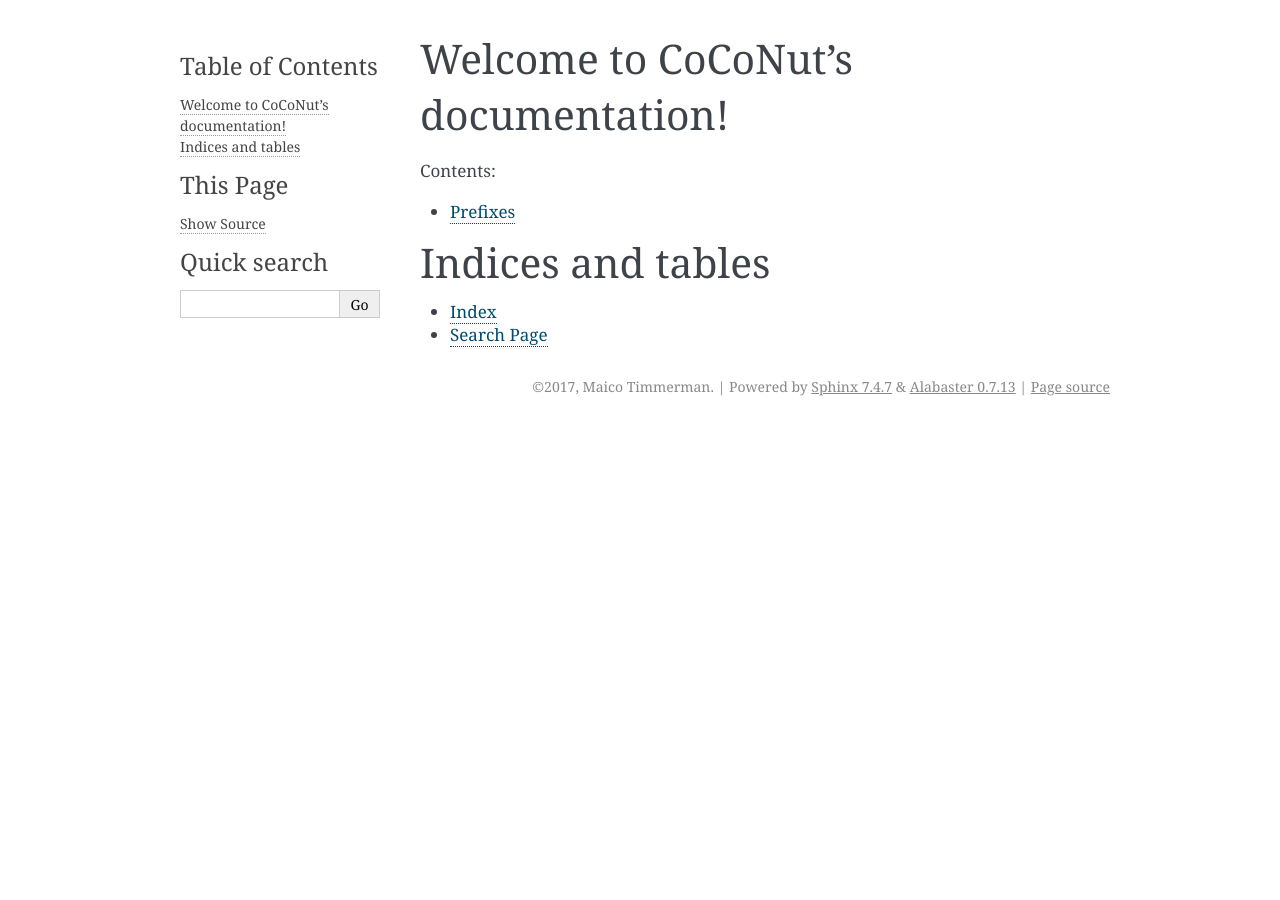
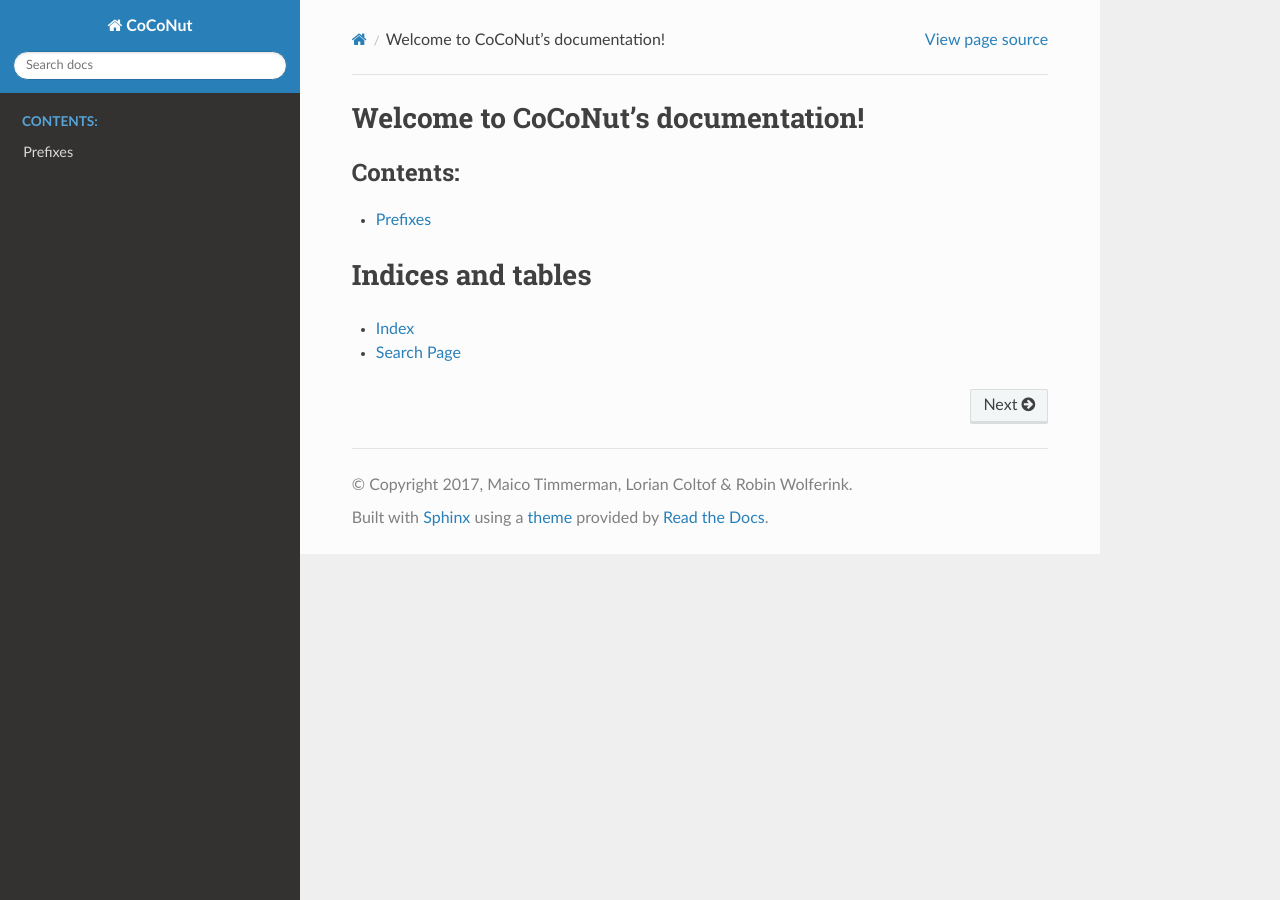
Before and after one commit to MaicoTimmerman/CoCoNut, a Sphinx documentation site: the page built from doc/index.rst, in a window 1280 px wide. Built offline with Sphinx 7.4.7 and the Read the Docs theme 2.0.0, drawn with Linux system fonts in a browser that asks for light colours.

Commit message:
Added ReadTheDocs theme for documentation

```diff
--- a/doc/conf.py
+++ b/doc/conf.py
@@ -21,6 +21,8 @@
 # import sys
 # sys.path.insert(0, os.path.abspath('.'))
 
+
+import sphinx_rtd_theme
 
 # -- General configuration ------------------------------------------------
 
@@ -47,8 +49,8 @@
 
 # General information about the project.
 project = 'CoCoNut'
-copyright = '2017, Maico Timmerman'
-author = 'Maico Timmerman'
+author = 'Maico Timmerman, Lorian Coltof & Robin Wolferink'
+copyright = '2017, ' + author
 
 # The version info for the project you're documenting, acts as replacement for
 # |version| and |release|, also used in various other places throughout the
@@ -83,7 +85,9 @@
 # The theme to use for HTML and HTML Help pages.  See the documentation for
 # a list of builtin themes.
 #
-html_theme = 'alabaster'
+
+html_theme = "sphinx_rtd_theme"
+html_theme_path = [sphinx_rtd_theme.get_html_theme_path()]
 
 # Theme options are theme-specific and customize the look and feel of a theme
 # further.  For a list of options available for each theme, see the
@@ -127,8 +131,8 @@
 # (source start file, target name, title,
 #  author, documentclass [howto, manual, or own class]).
 latex_documents = [
-    (master_doc, 'CoCoNut.tex', 'CoCoNut Documentation',
-     'Maico Timmerman', 'manual'),
+    (master_doc, project + '.tex', project + ' Documentation',
+     author, 'manual'),
 ]
 
 
@@ -137,7 +141,7 @@
 # One entry per manual page. List of tuples
 # (source start file, name, description, authors, manual section).
 man_pages = [
-    (master_doc, 'coconut', 'CoCoNut Documentation',
+    (master_doc, project.lower(), project + ' Documentation',
      [author], 1)
 ]
 
@@ -148,7 +152,7 @@
 # (source start file, target name, title, author,
 #  dir menu entry, description, category)
 texinfo_documents = [
-    (master_doc, 'CoCoNut', 'CoCoNut Documentation',
-     author, 'CoCoNut', 'One line description of project.',
+    (master_doc, project, project + ' Documentation',
+     author, project, 'One line description of project.',
      'Miscellaneous'),
 ]
```
